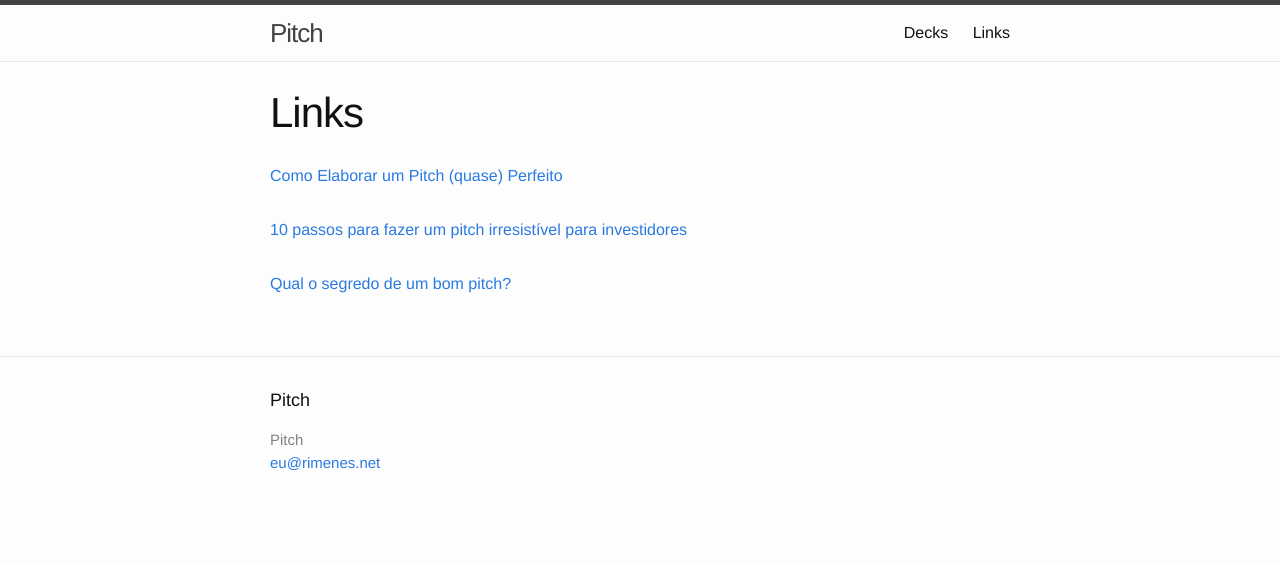
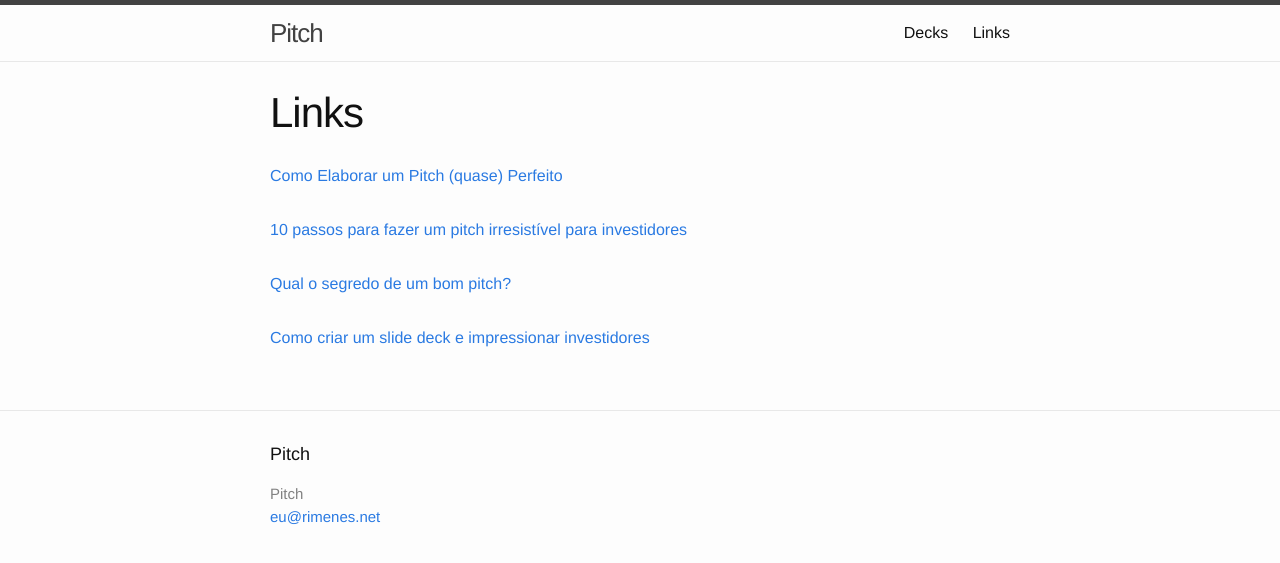
Before and after one commit to stbase/pitch, a Jekyll site: the page built from links.html, in a window 1280 px wide. Shown: the top 563 px of the page. Built offline with Jekyll 4.4.1, drawn with Linux system fonts in a browser that asks for light colours.

Commit message:
Add more links

```diff
--- a/_data/links.yml
+++ b/_data/links.yml
@@ -6,3 +6,6 @@
 
 - title: Qual o segredo de um bom pitch?
   url: http://revistapegn.globo.com/Startups/noticia/2013/05/qual-o-segredo-de-um-bom-pitch.html
+
+- title: Como criar um slide deck e impressionar investidores
+  url: http://marcelotoledo.com/2014/03/11/como-criar-um-slide-deck-e-impressionar-investidores
```
